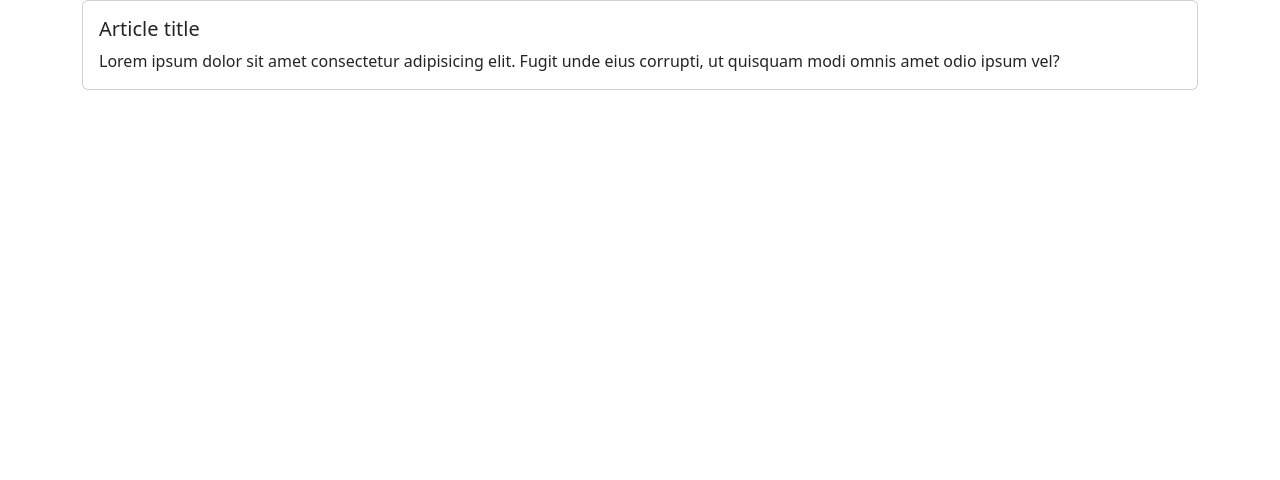
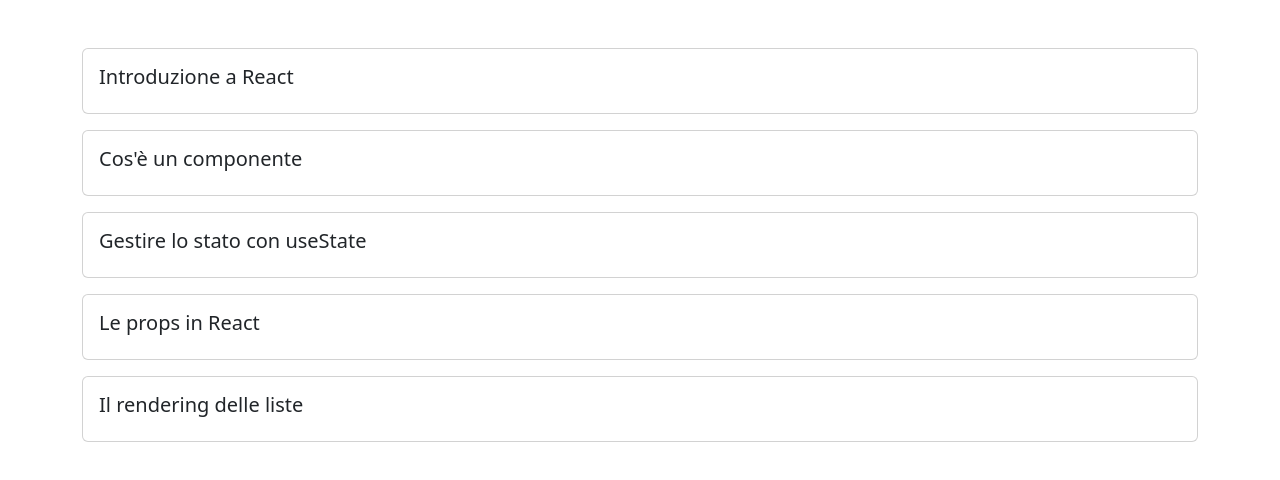
Before and after one commit to Carlo-Falanga/react-form, a React (Vite) app: page / in a window 1280 px wide. Shown: the top 480 px of the page. Built offline with nearby package versions, Linux system fonts and the light colour scheme.

Commit message:
complete milestone 1: display articles titles

```diff
--- a/src/App.jsx
+++ b/src/App.jsx
@@ -11,17 +11,17 @@
   },
   {
     id: 3,
-    title: "Introduzione a React",
+    title: "Gestire lo stato con useState",
     text: "Lo state permette ai componenti di React di gestire dati dinamici.",
   },
   {
     id: 4,
-    title: "Introduzione a React",
+    title: "Le props in React",
     text: "Le props permettono di passare dati da un componente padre a uno figlio.",
   },
   {
     id: 5,
-    title: "Introduzione a React",
+    title: "Il rendering delle liste",
     text: "In React le liste vengono renderizzate utilizzando metodi come map().",
   },
 ];
@@ -30,16 +30,16 @@
   return (
     <>
       <div className="container">
-        <div className="row">
+        <div className="row mt-5">
           <div className="col">
-            <div className="card mb-3">
-              <div className="card-body">
-                <h5 className="card-title">Article title</h5>
-                <p className="card-text">
-                  Lorem ipsum dolor sit amet consectetur adipisicing elit. Fugit unde eius corrupti, ut quisquam modi omnis amet odio ipsum vel?
-                </p>
+            {articles.map((item) => (
+              <div className="card mb-3" key={item.id}>
+                <div className="card-body">
+                  <h5 className="card-title">{item.title}</h5>
+                  <p className="card-text"></p>
+                </div>
               </div>
-            </div>
+            ))}
           </div>
         </div>
       </div>
```
